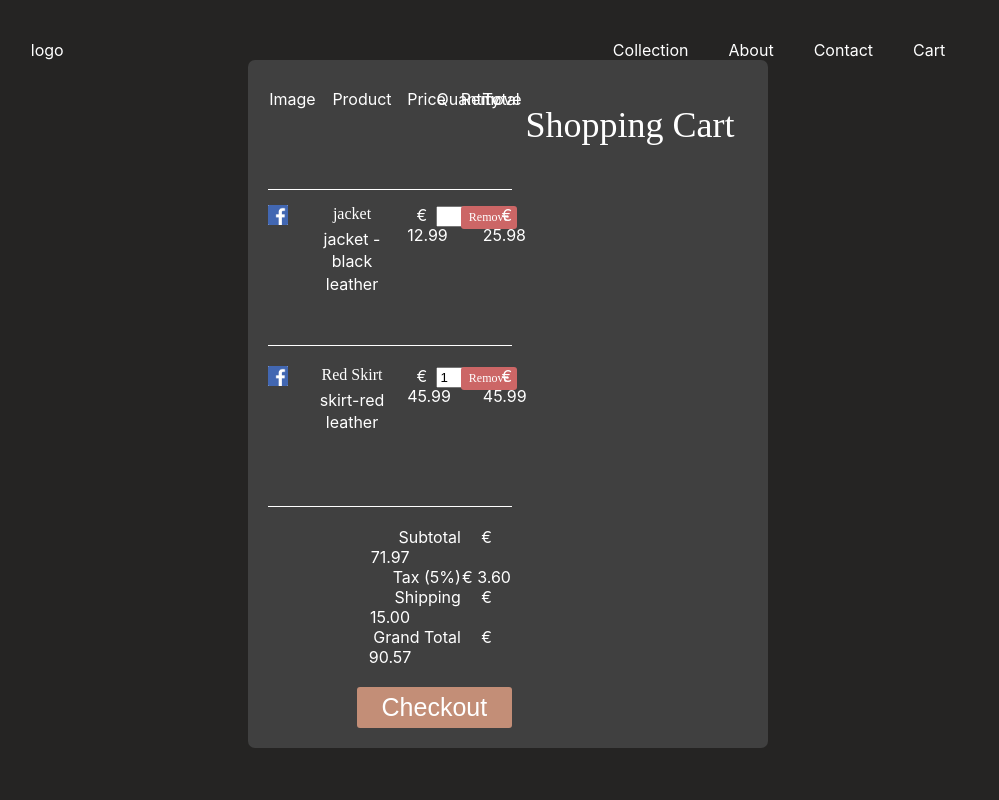
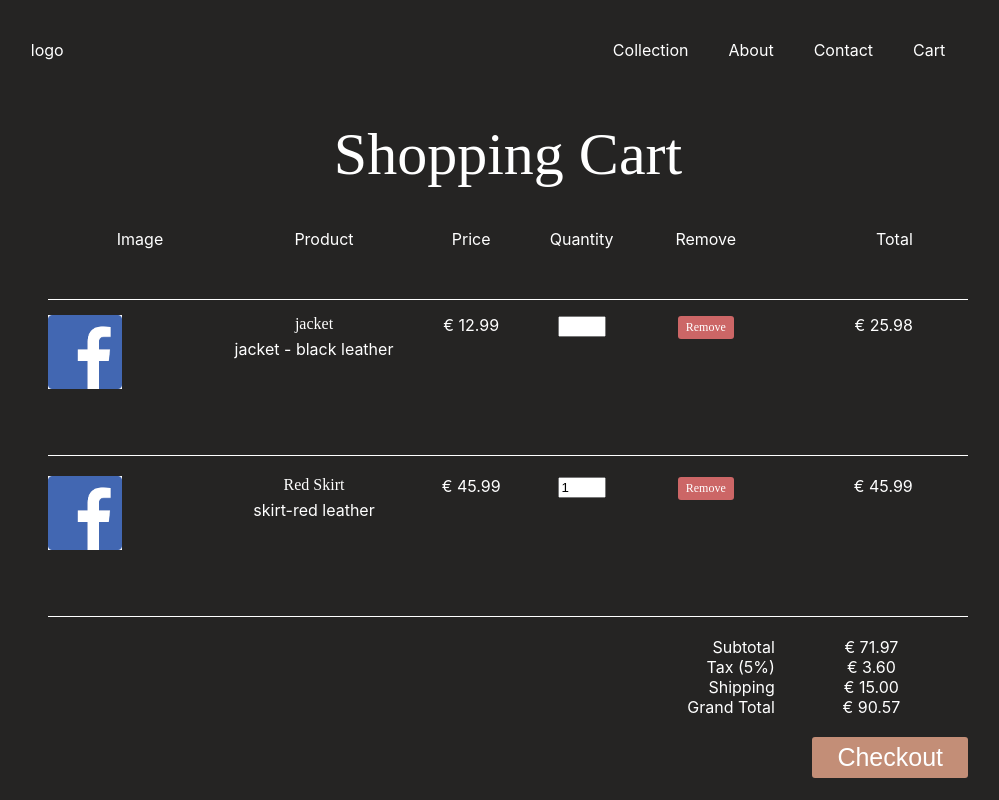
Before and after one commit to oanagrecu/React-Project, a React (Create React App) app: page /cart in a window 1280 px wide. Shown: the whole page, without its empty margins (132-1131 px from the left). Built offline with nearby package versions, Linux system fonts and the light colour scheme; the HTML template or start-up script is replaced by a standard one.

Commit message:
fixing cart styling

```diff
--- a/src/pages/Cart.css
+++ b/src/pages/Cart.css
@@ -4,7 +4,7 @@
   font-weight: 100;
   color: white;
 } */
-.container {
+.cartContainer {
   max-width: 1200px;
   margin: 0 auto;
   padding: 20px;
@@ -15,7 +15,7 @@
 }
 .product-details {
   float: left;
-  width: 37%;
+  width: 20%;
 }
 .product-price {
   float: left;
@@ -23,15 +23,15 @@
 }
 .product-quantity {
   float: left;
-  width: 10%;
+  width: 12%;
 }
 .product-removal {
   float: left;
-  width: 9%;
+  width: 15%;
 }
 .product-line-price {
   float: left;
-  width: 12%;
+  width: 15%;
   text-align: right;
 }
 
@@ -52,7 +52,7 @@ label {
   content: "€ ";
 }
 .column-labels {
-  height: 100px;
+  height: 70px;
   margin-bottom: 15px;
   border-bottom: 1px solid white;
 }
--- a/src/pages/Cart.js
+++ b/src/pages/Cart.js
@@ -7,7 +7,7 @@ function Cart() {
   return (
     <div>
 
-      <div class="container">
+      <div className="cartContainer">
         <h1>Shopping Cart</h1>
         <div className="shopping-cart">
           <div className="column-labels">
```
